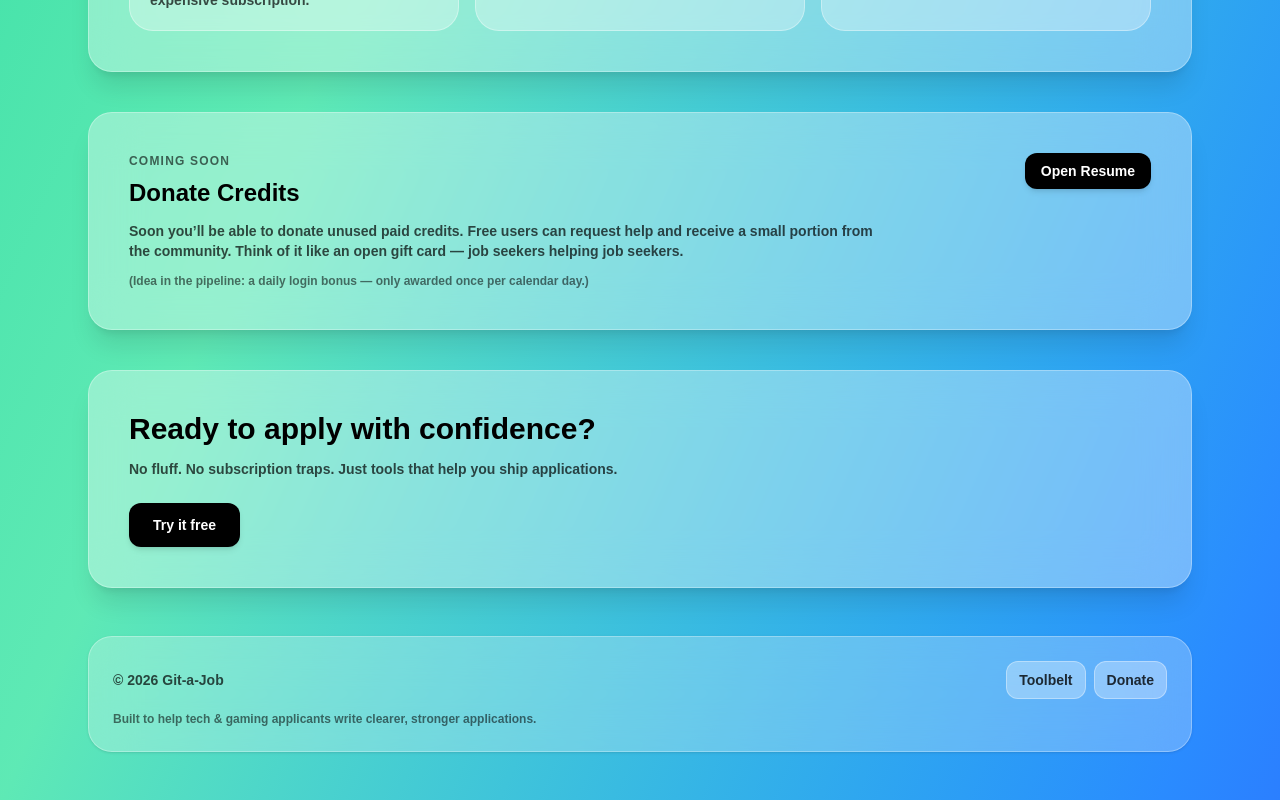
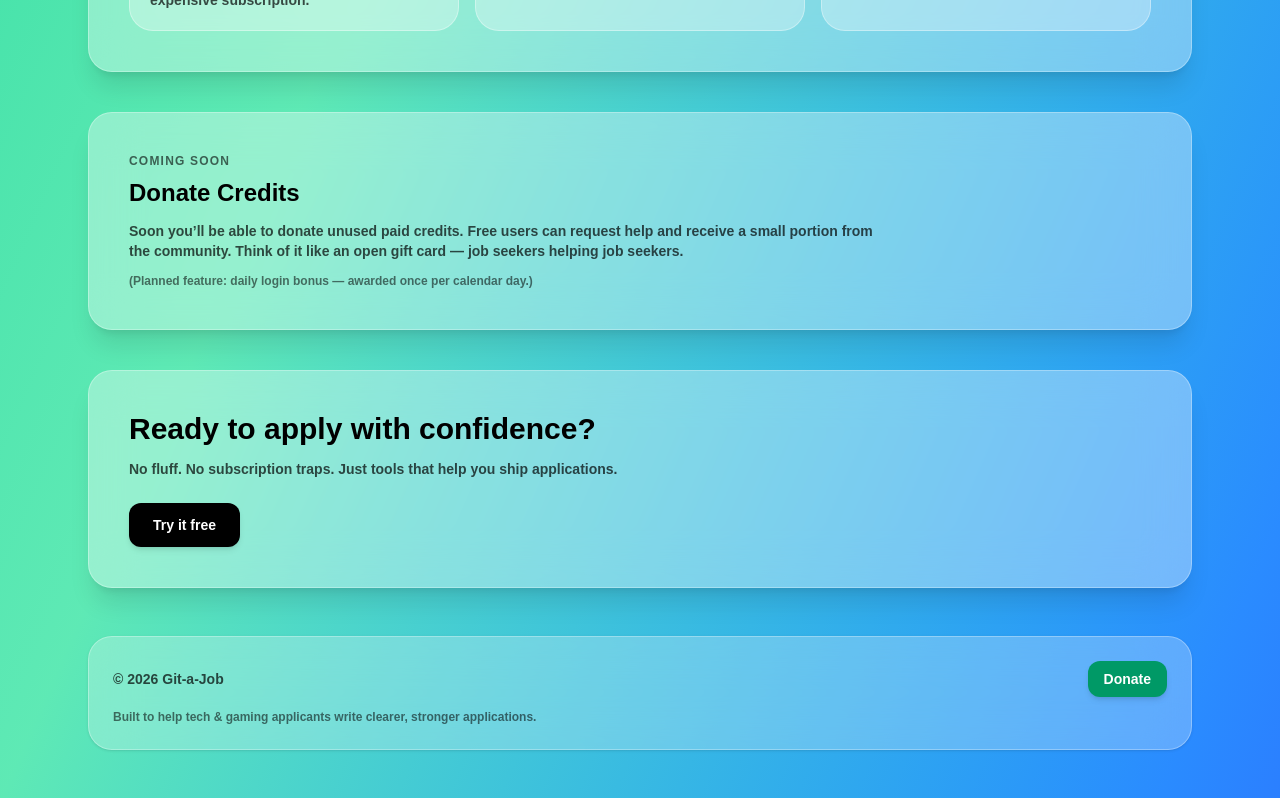
Before and after one commit to KingCarni/Resume-MVP, a Next.js app: page / in a window 1280 px wide. Shown: the part 2138-2938 px from the top of the page. Built offline with nearby package versions, Linux system fonts and the light colour scheme; no server answers.

Commit message:
Refine landing page: remove donate CTA button and update footer

```diff
--- a/src/components/landing/DonateCreditsTeaser.tsx
+++ b/src/components/landing/DonateCreditsTeaser.tsx
@@ -1,15 +1,17 @@
 // src/components/landing/DonateCreditsTeaser.tsx
-import Link from "next/link";
 
-export default function DonateCreditsTeaser({ primaryHref }: { primaryHref: string }) {
+export default function DonateCreditsTeaser() {
   return (
     <section className="rounded-3xl border border-white/30 bg-white/35 p-6 shadow-xl backdrop-blur-xl sm:p-10">
-      <div className="flex flex-col gap-4 sm:flex-row sm:items-start sm:justify-between">
       <div className="max-w-3xl">
         <div className="text-xs font-black uppercase tracking-widest text-black/60">
           Coming soon
         </div>
-          <h2 className="mt-2 text-2xl font-black text-black">Donate Credits</h2>
+
+        <h2 className="mt-2 text-2xl font-black text-black">
+          Donate Credits
+        </h2>
+
         <p className="mt-3 text-sm font-semibold text-black/70">
           Soon you’ll be able to donate unused <span className="font-black">paid</span> credits.
           Free users can request help and receive a small portion from the community.
@@ -17,18 +19,8 @@ export default function DonateCreditsTeaser({ primaryHref }: { primaryHref: stri
         </p>
 
         <p className="mt-3 text-xs font-extrabold text-black/55">
-            (Idea in the pipeline: a daily login bonus — only awarded once per calendar day.)
+          (Planned feature: daily login bonus — awarded once per calendar day.)
         </p>
-        </div>
-
-        <div className="flex gap-2">
-          <Link
-            href={primaryHref}
-            className="rounded-xl bg-black px-4 py-2 text-sm font-black text-white shadow-md transition-all duration-200 hover:scale-[1.02] hover:bg-neutral-800 hover:shadow-lg"
-          >
-            Open Resume
-          </Link>
-        </div>
       </div>
     </section>
   );
--- a/src/components/landing/LandingFooter.tsx
+++ b/src/components/landing/LandingFooter.tsx
@@ -5,18 +5,17 @@ export default function LandingFooter() {
   return (
     <footer className="rounded-3xl border border-white/30 bg-white/25 p-6 shadow-sm backdrop-blur-xl">
       <div className="flex flex-col gap-3 sm:flex-row sm:items-center sm:justify-between">
-        <div className="text-sm font-black text-black/70">© {new Date().getFullYear()} Git-a-Job</div>
+        <div className="text-sm font-black text-black/70">
+          © {new Date().getFullYear()} Git-a-Job
+        </div>
 
         <div className="flex flex-wrap gap-2 text-sm font-extrabold">
-          <Link href="/toolbelt" className="rounded-xl border border-white/35 bg-white/30 px-3 py-2 text-black/80 hover:bg-white/40">
-            Toolbelt
-          </Link>
-          <Link href="/donate" className="rounded-xl border border-white/35 bg-white/30 px-3 py-2 text-black/80 hover:bg-white/40">
+          <Link
+            href="/donate"
+            className="rounded-xl bg-emerald-600 px-4 py-2 text-white shadow-md transition-all duration-200 hover:bg-emerald-700 hover:scale-[1.02] hover:shadow-lg"
+          >
             Donate
           </Link>
-          {/* Add these pages when you have them */}
-          {/* <Link href="/privacy" ...>Privacy</Link> */}
-          {/* <Link href="/terms" ...>Terms</Link> */}
         </div>
       </div>
 
```
Lines whose indentation alone changed are shown as unchanged.
